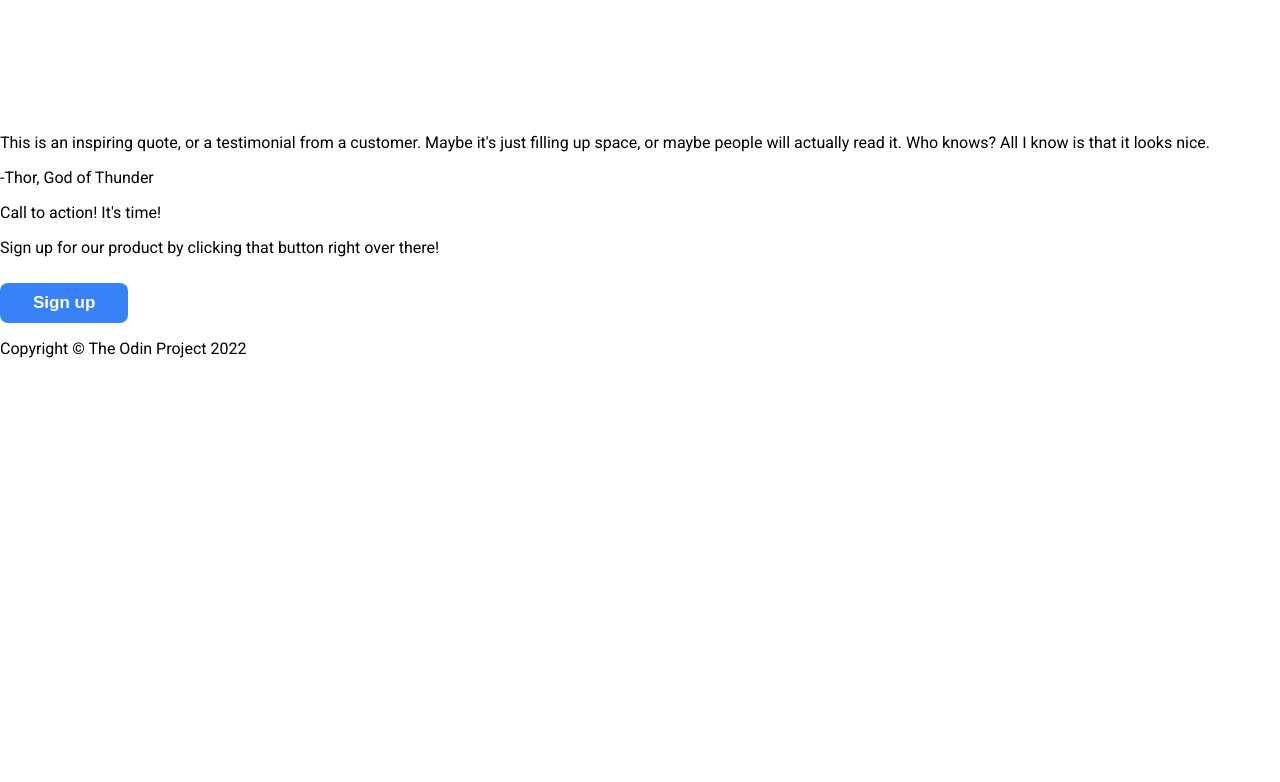
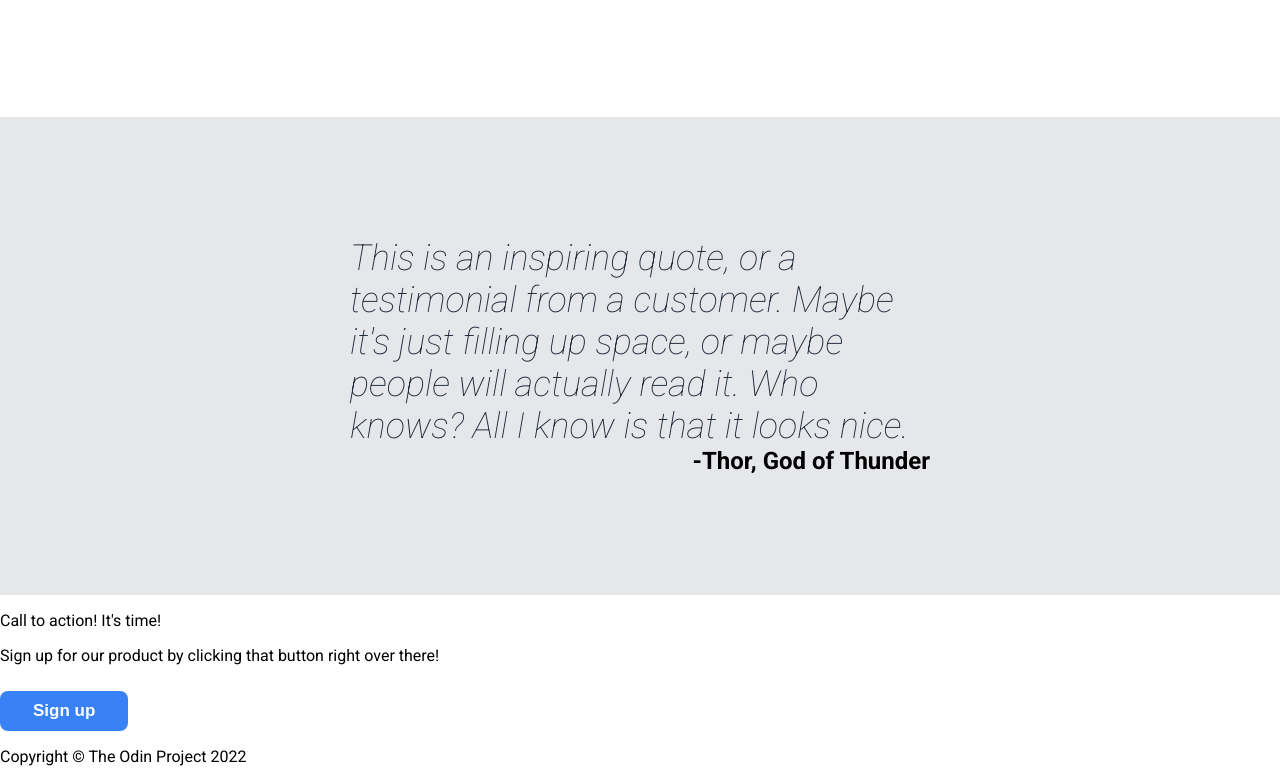
Before and after one commit to yulopadua/landing-page, a plain HTML site: page index.html in a window 1280 px wide. Shown: the part 892-1674 px from the top of the page. Before the commit the page ends 1266 px from the top, so only its background shows below. Drawn offline with Linux system fonts and the light colour scheme.

Commit message:
Add style for quote section

```diff
--- a/index.html
+++ b/index.html
@@ -52,9 +52,9 @@
         </div>
     </section>
 
-    <section>
-        <p>This is an inspiring quote, or a testimonial from a customer. Maybe it's just filling up space, or maybe people will actually read it. Who knows? All I know is that it looks nice.</p>
-        <p>-Thor, God of Thunder</p>
+    <section class="quote">
+        <p class="quote-body">This is an inspiring quote, or a testimonial from a customer. Maybe it's just filling up space, or maybe people will actually read it. Who knows? All I know is that it looks nice.</p>
+        <p class="thor">-Thor, God of Thunder</p>
     </section>
 
     <section>
--- a/style.css
+++ b/style.css
@@ -125,3 +125,25 @@ button {
     margin-bottom: 0;
     color: #6e6e6e;
 }
+
+.quote {
+    background-color: #e5e7eb;
+    display: flex;
+    flex-direction: column;
+    padding: 120px 350px;
+}
+
+.quote-body {
+    font-size: 36px;
+    font-style: italic;
+    font-weight: lighter;
+    color: #1f2937;
+    margin: 0;
+}
+
+.thor {
+    font-weight: bold;
+    font-size: x-large;
+    margin: 0;
+    align-self: flex-end;
+}
```
